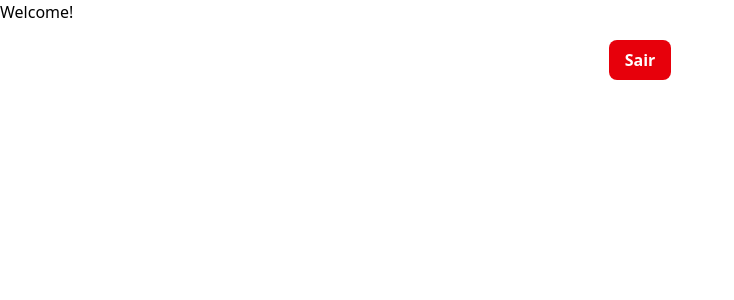
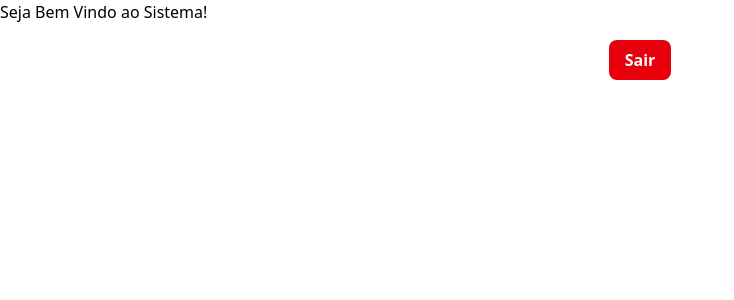
Before and after one commit to Welin7/reactjs-with-tailwind, a React (Vite) app in the folder login-app/: page / in a window 1280 px wide. Shown: the top 300 px of the page, without its empty margins (0-734 px from the left). Built offline with nearby package versions, Linux system fonts and the light colour scheme; sample sign-in values are in the browser's storage.

Commit message:
feat: adjustment route of home.

```diff
--- a/login-app/src/App.jsx
+++ b/login-app/src/App.jsx
@@ -38,7 +38,7 @@ const App = () => {
                     element={
                         isAuthenticated ? (
                             <div>
-                                <h1>Welcome!</h1>
+                                <h1>Seja Bem Vindo ao Sistema!</h1>
                                 <Logout onLogout={handleLogout} />
                             </div>
                         ) : (
```
